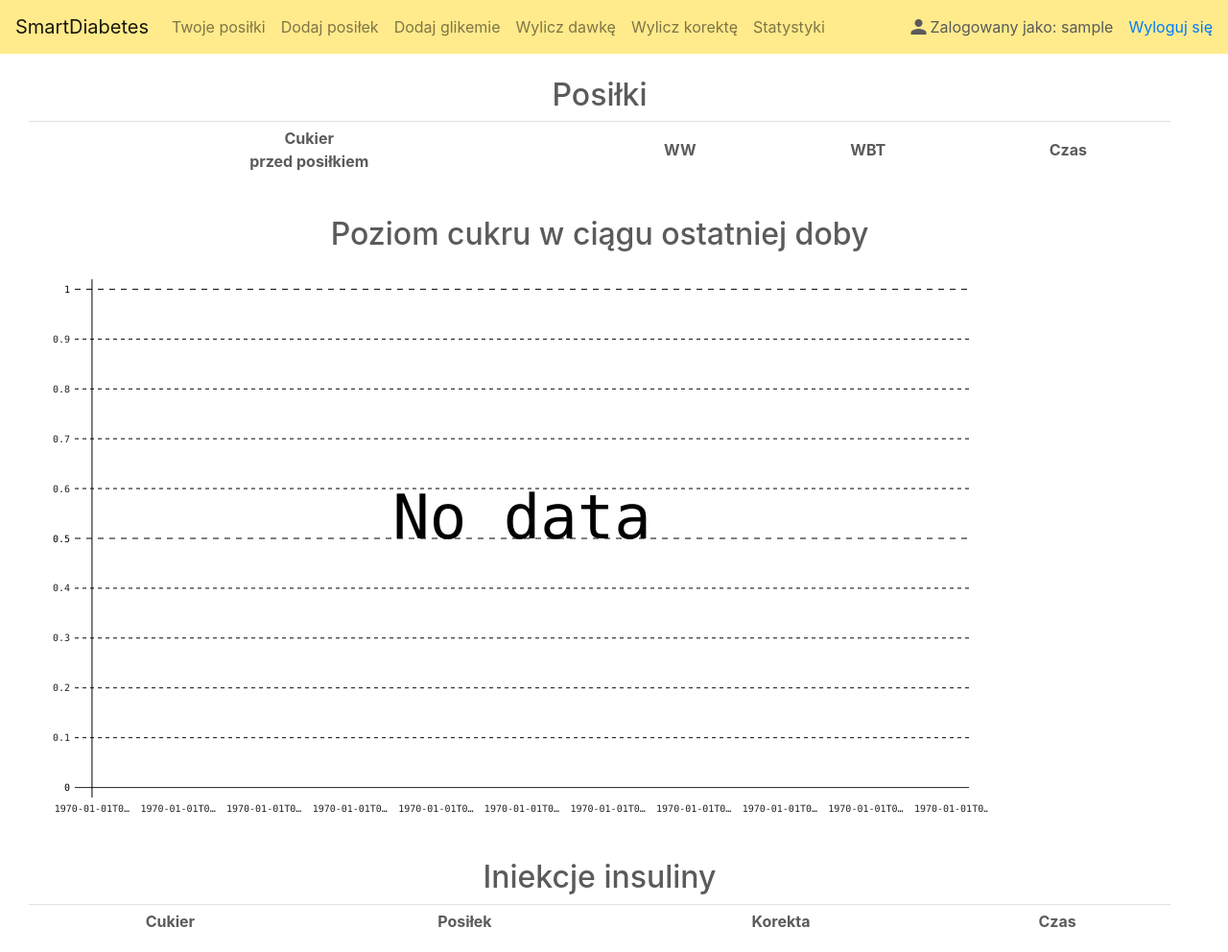
After one commit to agatagmaj/Final_project, a Django app: page /stat in a window 1280 px wide. The commit adds this page. Shown: the whole page at 96% size. Run offline with Django 3.2, Linux system fonts and the light colour scheme; a user stored in the database is signed in; tables that the repository leaves empty hold one stand-in row (values such as "Sample post"); lists and menus that the app fills with data are empty; some libraries are stand-ins or nearby versions.

Commit message:
Formatting changes

```diff
--- a/finalproject/finalproject/settings.py
+++ b/finalproject/finalproject/settings.py
@@ -38,6 +38,7 @@ INSTALLED_APPS = [
     'django.contrib.messages',
     'django.contrib.staticfiles',
     'smartdiabetes',
+    'rest_framework',
 ]
 
 MIDDLEWARE = [
--- a/finalproject/finalproject/urls.py
+++ b/finalproject/finalproject/urls.py
@@ -20,7 +20,7 @@ from django.contrib.auth import views as auth_views
 from smartdiabetes.views import SignUpView, ProfileView, RatioView, HomeView, SensitivityView, TargetedView, \
     InsulinActionView, UpdateRatioView, UpdateSensitivityView, UpdateTargetedView, UpdateInsulinActionView, \
     UpdateProfileView, AddMenuView, MenuView, CalculateMealView, CalculateCorrectionView, AddRecordView, \
-    AddGlucoseLevelView
+    AddGlucoseLevelView, StatView
 
 urlpatterns = [
     path('admin/', admin.site.urls),
@@ -44,5 +44,6 @@ urlpatterns = [
     url(r'^calculate_correction$', CalculateCorrectionView.as_view(), name='calculate-correction'),
     url(r'^add_meal_record$', AddRecordView.as_view(), name='meal-record'),
     url(r'^add_glucose$', AddGlucoseLevelView.as_view(), name='add-glucose'),
+    url(r'^stat$', StatView.as_view(), name='stat'),
 
 ]
--- a/finalproject/smartdiabetes/models.py
+++ b/finalproject/smartdiabetes/models.py
@@ -76,7 +76,7 @@ class BloodGlucoseResults(models.Model):
     glucose = models.IntegerField(verbose_name="Podaj glikemie")
     time = models.DateTimeField(auto_now_add=True)
 
-
+# todo należy dodać relację do menu
 class Meals(models.Model):
     user = models.ForeignKey(User, on_delete=models.CASCADE)
     glucose = models.ForeignKey(BloodGlucoseResults, on_delete=models.CASCADE)
--- a/finalproject/smartdiabetes/static/css/style.css
+++ b/finalproject/smartdiabetes/static/css/style.css
@@ -9,8 +9,23 @@
 .material-icons.md-dark.md-inactive { color: rgba(0, 0, 0, 0.26); }
 .material-icons.md-red { color: rgba(180, 2, 11, 0.88); }
 .material-icons.md-green { color: rgba(0, 179, 0, 0.82); }
+.material-icons.md-yellow { color: rgba(255, 210, 0, 0.82); }
 
 
 /* Rules for using icons as white on a dark background. */
 .material-icons.md-light { color: rgba(255, 255, 255, 1); }
 .material-icons.md-light.md-inactive { color: rgba(255, 255, 255, 0.3); }
+
+
+body,html {
+  height: 100% !important;
+    color: rgb(91,91,91);
+}
+
+.navbar{
+    background-color: rgba(255, 210, 0, 0.45);
+}
+
+.basic{
+    font-size: 125%;
+}
--- a/finalproject/smartdiabetes/templates/smartdiabetes/base.html
+++ b/finalproject/smartdiabetes/templates/smartdiabetes/base.html
@@ -15,7 +15,7 @@
     <link rel="stylesheet" href="{% static "css/style.css" %}">
 </head>
 <body>
-<nav class="navbar navbar-expand-lg navbar-light bg-light">
+<nav class="navbar navbar-expand-lg navbar-light">
     <a class="navbar-brand" href="{% url 'home' %}">SmartDiabetes</a>
     <button class="navbar-toggler" type="button" data-toggle="collapse" data-target="#navbarNav"
             aria-controls="navbarNav" aria-expanded="false" aria-label="Toggle navigation">
@@ -32,7 +32,7 @@
     {% endif %}
 
 </nav>
-<div class="container h-100">
+<div class="container-fluid h-100">
     {% block content %}
     {% endblock %}
 </div>
--- a/finalproject/smartdiabetes/templates/smartdiabetes/insulin.html
+++ b/finalproject/smartdiabetes/templates/smartdiabetes/insulin.html
@@ -4,6 +4,8 @@
 {% endblock %}
 
 {% block content %}
+    <div class="d-flex justify-content-center mt-5">
+     <div class="">
     <p>
         <h3>Proponowana dawka na posiłek</h3>
         {#    <h4>{{ item.name }}</h4>#}
@@ -24,5 +26,7 @@
         <button type="submit">OK</button>
     </form>
     </div>
+     </div>
+    </div>
     </p>
 {% endblock %}
--- a/finalproject/smartdiabetes/templates/smartdiabetes/menu.html
+++ b/finalproject/smartdiabetes/templates/smartdiabetes/menu.html
@@ -11,6 +11,6 @@
         <li class="nav-item">
             <a class="nav-link" href="{% url 'calculate-correction' %}">Wylicz korektę</a></li>
         <li class="nav-item">
-            <a class="nav-link" href="#">Statystyki</a></li>
+            <a class="nav-link" href="{% url 'stat' %}">Statystyki</a></li>
     </ul>
 </div>
--- a/finalproject/smartdiabetes/templates/smartdiabetes/menu_form.html
+++ b/finalproject/smartdiabetes/templates/smartdiabetes/menu_form.html
@@ -1,7 +1,7 @@
 {% extends 'smartdiabetes/base.html' %}
 
 {% block content %}
-    <div class="d-flex justify-content-center">
+    <div class="d-flex justify-content-center mt-5">
         <form method="POST">
             <h2>Dodaj posiłek do menu</h2>
             <p><strong><i>Podaj ilość węglowodanów, białka i tłuszczy w posiłku lub wyliczone wymienniki</i></strong>
--- /dev/null
+++ b/finalproject/smartdiabetes/templates/smartdiabetes/stat.html
@@ -0,0 +1,66 @@
+{% extends 'smartdiabetes/base.html' %}
+{% block title %}
+    <title>Statystyki</title>
+{% endblock %}
+
+{% block content %}
+    <div class="container-fluid">
+        <div class="row align-self-center w-100">
+            <div class="col-sm">
+                <h2 class=" d-flex justify-content-center mt-4">Posiłki</h2>
+
+
+                <table class="table table-sm text-center">
+                    <tr>
+                        <th class="text-center align-middle" scope="col">Cukier<br>przed posiłkiem
+                        </th>
+                        <th class="text-center align-middle" scope="col">WW</th>
+                        <th class="text-center align-middle" scope="col">WBT</th>
+                        <th class="text-center align-middle" scope="col">Czas</th>
+                    </tr>
+                    {% for i in meals %}
+                        <tr>
+                            <td class="text-center">{{ i.glucose.glucose }}</td>
+                            <td class="text-center">{{ i.ww }}</td>
+                            <td class="text-center">{{ i.wbt }}</td>
+                            <td class="text-center">{{ i.time|date:"H:i" }}</td>
+                        </tr>
+                    {% endfor %}
+                </table>
+            </div>
+            <div class="col-sm">
+                <h2 class=" d-flex justify-content-center mt-4">Poziom cukru w ciągu ostatniej doby</h2>
+                {{ chart|safe }}
+            </div>
+            <div class="col-sm">
+                <h2 class=" d-flex justify-content-center mt-4">Iniekcje insuliny</h2>
+
+
+                <table class="table table-sm text-center">
+                    <tr>
+                        <th class="text-center align-middle" scope="col">Cukier</th>
+                        <th class="text-center align-middle" scope="col">Posiłek</th>
+                        <th class="text-center align-middle" scope="col">Korekta</th>
+                        <th class="text-center align-middle" scope="col">Czas</th>
+                    </tr>
+                    {% for j in insulin_inj %}
+                        <tr>
+                            <td class="text-center">{{ j.glucose.glucose }}</td>
+                            <td class="text-center">
+                                {% if j.meal %}
+                                    <i class="material-icons md-18 md-dark" style="vertical-align: middle;">check</i>
+                                {% endif %}
+                            </td>
+                            <td class="text-center">
+                                {% if j.correction == 1 %}
+                                    <i class="material-icons md-18 md-dark" style="vertical-align: middle;">check</i>
+                                {% endif %}
+                            </td>
+                            <td class="text-center">{{ j.time|date:"H:i" }}</td>
+                        </tr>
+                    {% endfor %}
+                </table>
+            </div>
+        </div>
+    </div>
+{% endblock %}
--- a/finalproject/smartdiabetes/views.py
+++ b/finalproject/smartdiabetes/views.py
@@ -1,5 +1,7 @@
 import os
 import time
+from datetime import datetime, timedelta
+
 from django.contrib.auth import authenticate, login
 from django.contrib.auth.mixins import LoginRequiredMixin
 from django.contrib.auth.models import AnonymousUser
@@ -9,10 +11,13 @@ from django.urls import reverse_lazy
 from django.utils.timezone import localtime
 from django.views import View
 from django.views.generic import UpdateView, CreateView, ListView, DetailView
+from pygal.style import Style
+
 from smartdiabetes.forms import UserCreationForm2, ProfileForm, RatioForm, SensitivityForm, TargetedLevelsForm, \
     InsulinActionForm, AddMenuForm, CalculateMealForm, CalculateCorrectionForm, IfMealForm, AddGlucoseLevelForm
 from smartdiabetes.models import InsulinRatio, InsulinSensitivity, InsulinAction, TargetedLevels, User, Menu, \
     BloodGlucoseResults, Meals, InsulinInjections
+from pygal import Bar, DateTimeLine
 
 
 class HomeView(View):
@@ -237,6 +242,7 @@ class UpdateInsulinActionView(LoginRequiredMixin, View):
         InsulinAction.objects.filter(user=request.user).delete()
         return redirect('insulin-action')
 
+
 class UpdateProfileView(LoginRequiredMixin, UpdateView):
     model = User
     fields = ['first_name', 'last_name', 'email', 'address_city', 'address_street', 'address_no', 'sex']
@@ -393,12 +399,12 @@ class AddRecordView(LoginRequiredMixin, View):
                                                          insulin_dose=insulin_dose)
                     else:
                         InsulinInjections.objects.create(user=request.user, glucose=glucose_result, correction=1,
-                                                         insulin_dose=insulin_dose)
+                                                             insulin_dose=insulin_dose)
+                    return redirect("stat")
             else:
                 if 'ww' in request.session and 'wbt' in request.session:
                     del request.session['ww']
                     del request.session['wbt']
-        # todo docelowo ma przekierować na stronę z wynikami gdy zapisało
         return redirect("home")
 
 
@@ -406,16 +412,55 @@ class AddGlucoseLevelView(LoginRequiredMixin, CreateView):
     form_class = AddGlucoseLevelForm
     model = BloodGlucoseResults
     template_name = 'smartdiabetes/form.html'
-    success_url = reverse_lazy('home')
+    success_url = reverse_lazy('stat')
 
     def get_context_data(self, **kwargs):
         ctx = super(AddGlucoseLevelView, self).get_context_data(**kwargs)
         ctx['head'] = "Podaj poziom cukru"
         return ctx
 
-# todo docelowo przekierować na statystyki
     def form_valid(self, form):
         self.object = form.save(commit=False)
         self.object.user = self.request.user
         self.object.save()
         return redirect(self.get_success_url())
+
+
+class StatView(View):
+    def get(self, request):
+        glucose = BloodGlucoseResults.objects.filter(user=request.user, time__lt=datetime.now(),
+                                                     time__gte=(datetime.now() - timedelta(hours=24)))
+
+        custom_style = Style(
+            background='transparent',
+            plot_background='transparent',
+            # foreground='#53E89B',
+            # foreground_strong='#53A0E8',
+            foreground_subtle='#FFD200',
+            opacity='.6',
+            opacity_hover='.9',
+            transition='400ms ease-in',
+            colors=('#FFD200', '#5B5B5B'))
+
+        chart = DateTimeLine(
+            height=600,
+            width=1000,
+            explicit_size=True,
+            style=custom_style,
+            show_legend=False
+        )
+
+        chart.add("Poziom cukru", [(item.time, item.glucose) for item in glucose])
+
+        rendered_chart = chart.render(unicode=True)
+        ctx = {}
+        print(rendered_chart)
+        ctx['chart'] = rendered_chart.decode("utf-8")
+
+        meals = Meals.objects.filter(user=request.user, time__lt=datetime.now(),
+                                                     time__gte=(datetime.now() - timedelta(hours=24)))
+        insulin_inj = InsulinInjections.objects.filter(user=request.user, time__lt=datetime.now(),
+                                     time__gte=(datetime.now() - timedelta(hours=24)))
+        ctx['meals']=meals
+        ctx['insulin_inj'] = insulin_inj
+        return render(request, 'smartdiabetes/stat.html', ctx)
```
Also changed, not shown: finalproject/smartdiabetes/templates/smartdiabetes/correction.html (+5 -2 lines), finalproject/smartdiabetes/templates/smartdiabetes/form.html (+6 -5 lines), finalproject/smartdiabetes/templates/smartdiabetes/menu_food.html (+5 -5 lines), finalproject/smartdiabetes/templates/smartdiabetes/user_home.html (+31 -13 lines).
